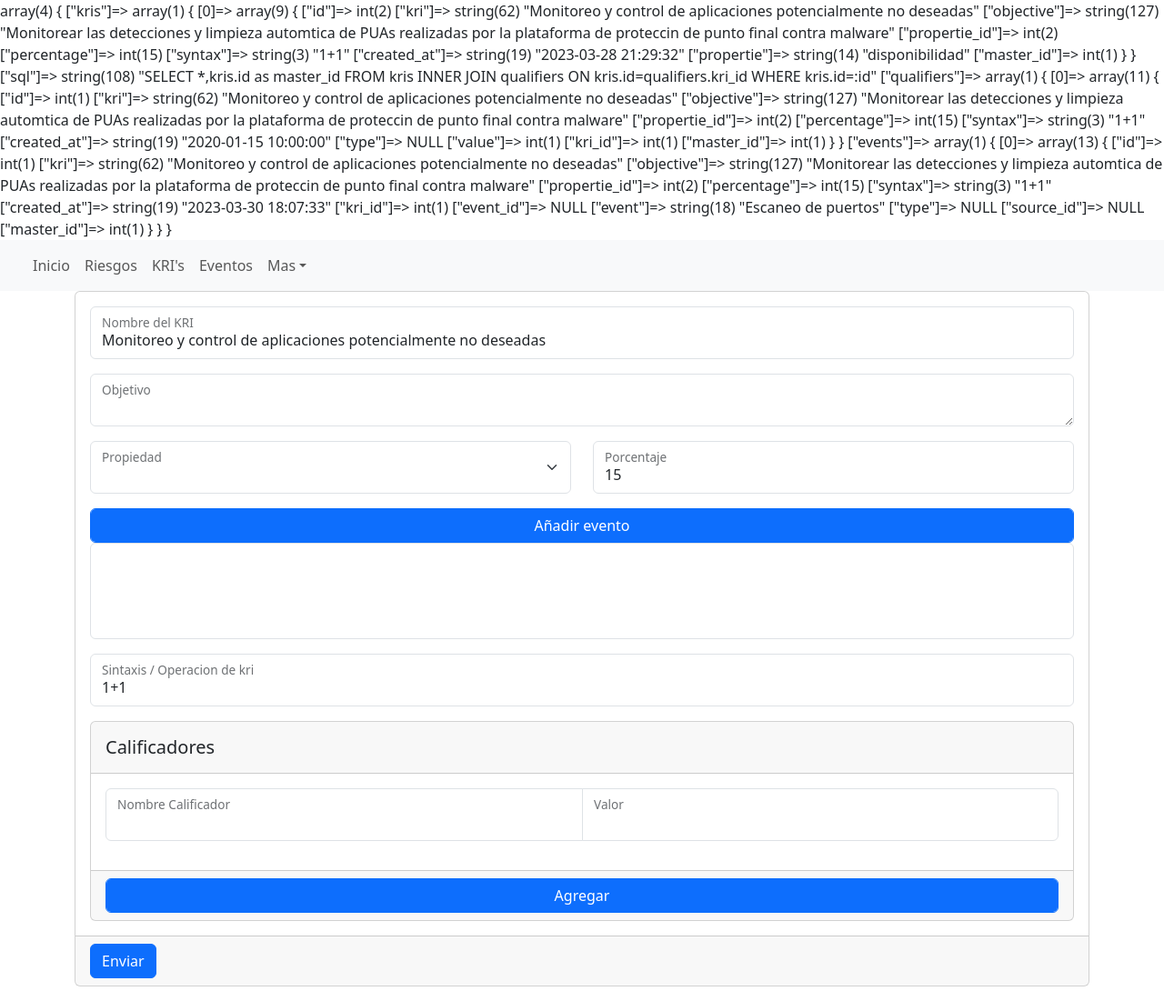
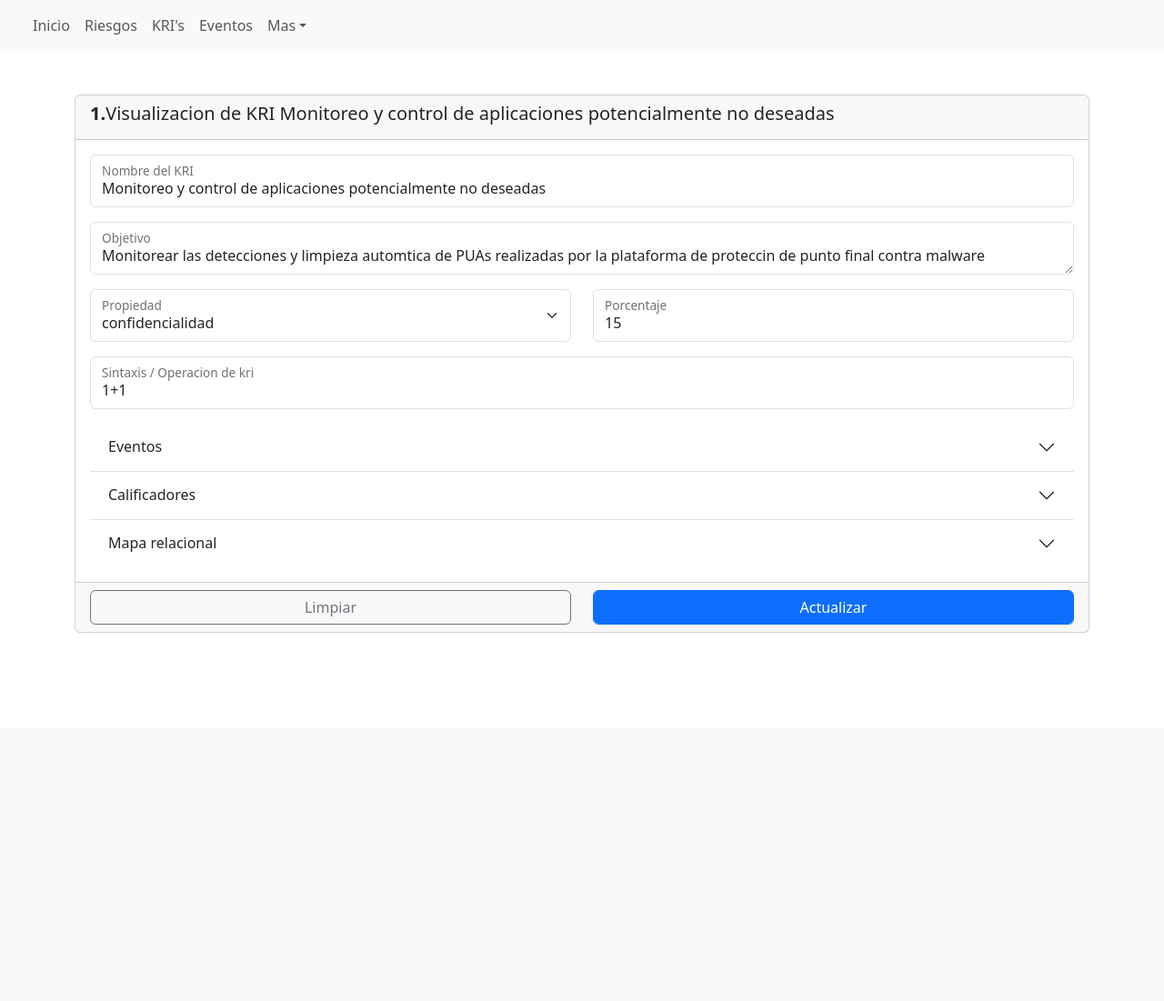
Before and after one commit to DragonyteEvol/csra, a PHP site: page /kri/show/1 in a window 1280 px wide. Shown: the whole page at 91% size. After the commit the page ends 696 px from the top, so only its background shows below. Run offline with PHP 8.4, Linux system fonts and the light colour scheme; data comes from the database, SQL or seed files in the repository; tables that the repository leaves empty or names only in its code hold one stand-in row (values such as "Sample post"); a stand-in replaces the project's code that opens the database connection; lists and menus that the app fills with data are empty; some libraries are stand-ins or nearby versions.

Commit message:
structure: view of kri show

```diff
--- a/controllers/KriController.php
+++ b/controllers/KriController.php
@@ -22,5 +22,9 @@ class KriController extends Controller{
 		header("Location: /$this->controller");
 	}
 
+	public function update(){
+		var_dump($_POST);
+	}
+
 }
 ?>
--- a/views/kri/show.php
+++ b/views/kri/show.php
@@ -1,12 +1,14 @@
-<?php  var_dump($data)?>
 <?php
 include_once("components/header.php");
 ?>
 <!-- FORMULARIO DE CREACION DE KRIS -->
 <div class="container">
-	<form action="/kri/insert" method="POST" class="needs-validation">
-		<div class="card">
+	<form action="/kri/update" method="POST" class="needs-validation">
+		<div class="card my-5">
 			<?php  foreach($data["kris"] as $kri): ?>
+			<div class="card-header">
+				<h5><b><?=$kri['master_id']?>.</b>Visualizacion de KRI <?=$kri['kri']?></h5>
+			</div>
 			<div class="card-body">
 				<!-- KRI -->
 				<div class="form-floating mb-3">
@@ -15,7 +17,7 @@ include_once("components/header.php");
 				</div>
 				<!-- OBJECTIVO -->
 				<div class="form-floating">
-					<textarea class="form-control mb-3" value="pedro" name="objective" id="floatingTextarea2"></textarea>
+					<textarea class="form-control mb-3" name="objective" id="floatingTextarea2"><?= $kri["objective"] ?></textarea>
 					<label for="floatingTextarea2">Objetivo</label>
 				</div>
 				<div class="row">
@@ -23,6 +25,7 @@ include_once("components/header.php");
 						<!-- PROPIEDAD -->
 						<div class="form-floating mb-3">
 							<select name="propertie_id" class="form-select" id="datalistOptions" aria-label="">
+								<option value="<?= $kri['propertie_id'] ?>" selected><?= $kri['propertie']?></option>
 							</select>
 							<label for="floatingSelect">Propiedad</label>
 						</div>
@@ -35,49 +38,98 @@ include_once("components/header.php");
 						</div>
 					</div>
 				</div>
-				<!-- EVENTOS -->
-				<button name="events" type="button" class="form-control btn btn-primary" data-bs-toggle="modal" data-bs-target="#exampleModal">
-					Añadir evento
-				</button>
-				<select name="event[]" id="events" class="form-select mb-3" multiple>
-				</select>
 				<!-- SYNTAX-->
 				<div class="form-floating mb-3">
 					<input name="syntax" type="text" value="<?= $kri['syntax'] ?>" class="form-control disabled">
 					<label for="floatingInput">Sintaxis / Operacion de kri</label>
 				</div>
+				<div class="accordion accordion-flush" id="accordionFlushExample">
+					<!-- EVENTOS -->
+					<div class="accordion-item">
+						<h2 class="accordion-header">
+							<button class="accordion-button collapsed" type="button" data-bs-toggle="collapse" data-bs-target="#event-collapse" aria-expanded="false" aria-controls="flush-collapseOne">
+								Eventos
+							</button>
+						</h2>
+						<div id="event-collapse" class="accordion-collapse collapse" data-bs-parent="#accordionFlushExample">
+							<div class="my-2">
+								<button name="events" type="button" class="form-control btn btn-outline-primary btn-sm" data-bs-toggle="modal" data-bs-target="#exampleModal">
+									Añadir evento
+								</button>
+								<?php  foreach($data["events"] as $event): ?>
+								<div class="form-check">
+									<input type="checkbox" checked id="<?= $event['event'] ?>" value="<?= $event['id'] ?>" name="event[]" class="form-check-input">
+									<label class="form-check-label" for="<?= $event['event'] ?>"><?= $event['event'] ?></label>
+								</div>
+								<?php  endforeach; ?>
+							</div>
+						</div>
+					</div>
 					<!-- QUALIFIERS -->
-				<div class="card">
-					<div class="card-header">
-						<h5 class="mt-2">Calificadores</h5>
-					</div>
-					<div class="card-body" id="qualifiers">
+					<div class="accordion-item">
+						<h2 class="accordion-header">
+							<button class="accordion-button collapsed" type="button" data-bs-toggle="collapse" data-bs-target="#qualifier-collapse" aria-expanded="false" aria-controls="flush-collapseOne">
+								Calificadores
+							</button>
+						</h2>
+						<div id="qualifier-collapse" class="accordion-collapse collapse" data-bs-parent="#accordionFlushExample">
+								<?php  foreach($data["qualifiers"] as $qualifier): ?>
 								<div class="input-group mb-3">
 									<div class="form-floating">
-								<input type="text" class="form-control" name="qualifiers[]" id="floatingInputGroup1">
+										<input type="text" value="<?= $qualifier['type'] ?>" class="form-control" name="qualifiers[]" id="floatingInputGroup1">
 										<label for="floatingInputGroup1">Nombre Calificador</label>
 									</div>
 									<div class="form-floating">
-								<input type="text" class="form-control" name="qualifiers_values[]" id="floatingInputGroup1">
+										<input type="text" class="form-control" value="<?= $qualifier['value'] ?>" name="qualifiers_values[]" id="floatingInputGroup1">
 										<label for="floatingInputGroup1">Valor</label>
 									</div>
 								</div>
-					</div>
-					<div class="card-footer">
-						<button type="button" onclick="addQualifier()" class="form-control btn btn-primary">
+								<?php  endforeach; ?>
+								<button type="button" onclick="addQualifier()" class="form-control btn btn-outline-primary btn-sm">
 									Agregar
 								</button>
 						</div>
 					</div>
+					<div class="accordion-item">
+						<h2 class="accordion-header">
+							<button class="accordion-button collapsed" type="button" data-bs-toggle="collapse" data-bs-target="#map-collapse" aria-expanded="false" aria-controls="flush-collapseOne">
+								Mapa relacional
+							</button>
+						</h2>
+						<div id="map-collapse" class="accordion-collapse collapse" data-bs-parent="#accordionFlushExample">
+							<div class="row align-items-center my-2">
+								<div class="col-6">
+									<button class="btn btn-outline-dark btn-sm form-control">
+										<?= $kri["kri"] ?>
+									</button>
+								</div>
+								<div class="col-6">
+									<?php  foreach($data["events"] as $event): ?>
+									<button class="btn btn-outline-dark btn-sm form-control my-2" data-bs-toggle="popover" data-bs-title="Descripcion del evento" data-bs-content="">
+										<?= $event["event"]?>
+									</button>
+									<?php  endforeach; ?>
+								</div>
+							</div>
+						</div>
+					</div>
 				</div>
 				<?php  endforeach; ?>
+			</div>
 			<div class="card-footer">
 				<!-- END FIELD -->
-				<button type="submit" class="btn btn-primary">Enviar</button>
+				<div class="row">
+					<div class="col-6">
+						<button type="reset" class="btn btn-outline-secondary form-control">Limpiar</button>
+					</div>
+					<div class="col-6">
+						<button type="submit" class="btn btn-primary form-control">Actualizar</button>
+					</div>
 				</div>
 			</div>
 	</form>
 		</div>
+
 		<!-- FORMULARIO DE ADICION DE EVENTOS -->
 		<div class="modal fade" id="exampleModal" tabindex="-1" aria-labelledby="exampleModalLabel" aria-hidden="true">
 			<div class="modal-dialog">
@@ -92,9 +144,23 @@ include_once("components/header.php");
 							<label for="floatingInput">Buscar evento</label>
 						</div>
 						<div class="justify-content-center" id="datalistOptionsEvent">
-
 						</div>
 					</div>
 				</div>
 			</div>
 		</div>
+</div>
+<script src="https://cdn.jsdelivr.net/npm/axios@1.1.2/dist/axios.min.js"></script>
+<script src="/assets/js/search.js"></script>
+<script>
+	searchEvent({
+		listOptions: "datalistOptions",
+		search: "propertie",
+		components: new Map([
+			["value","id"]
+		]),
+		value: "propertie",
+		table: "properties",
+		tag: "option"
+	})
+</script>
```
Lines whose indentation alone changed are shown as unchanged.
